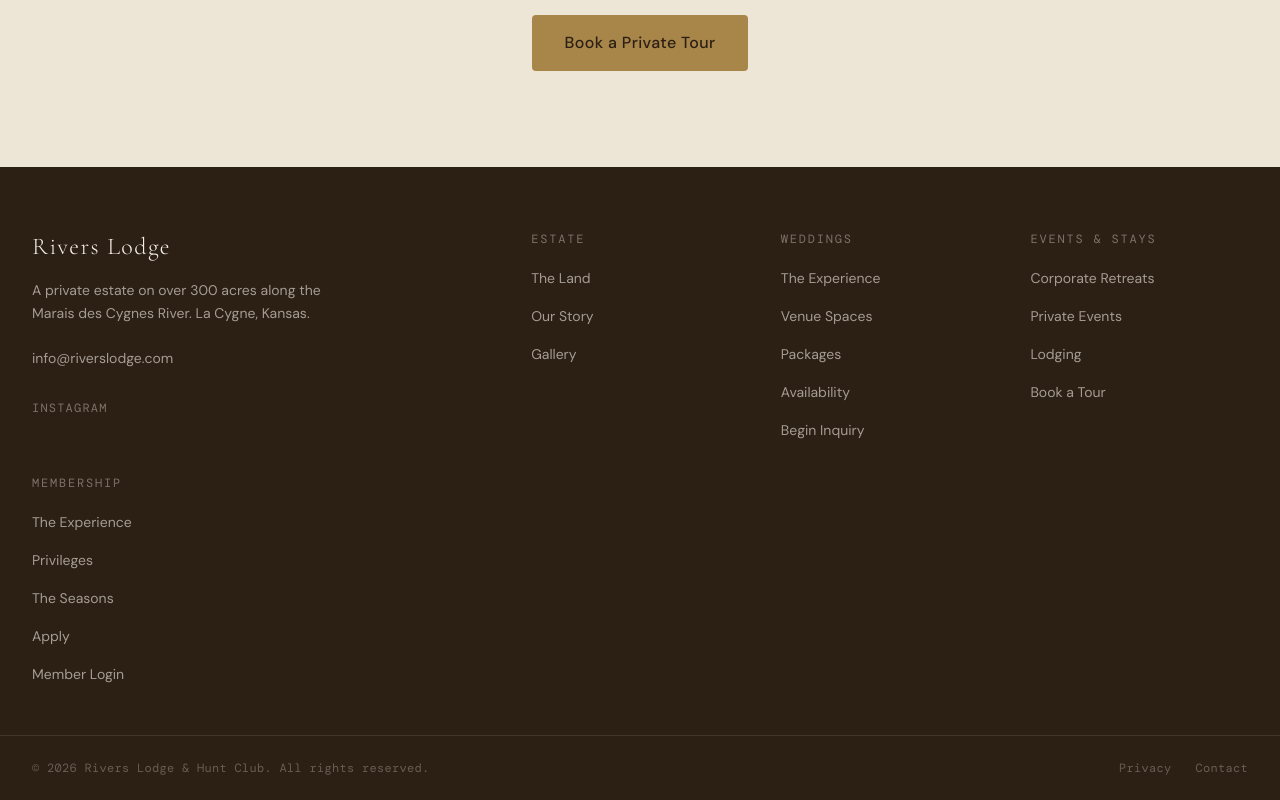
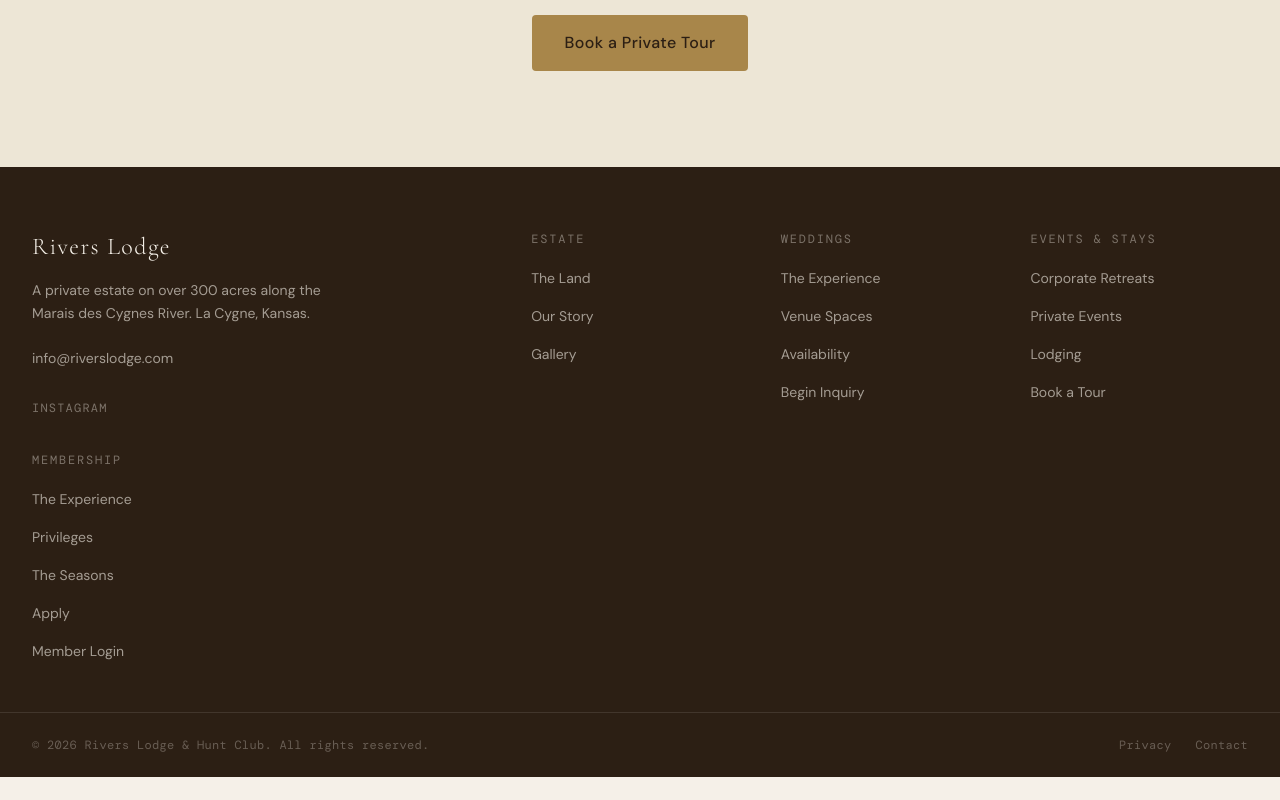
Before and after one commit to robertgrant-arch/rivers-lodge, a Next.js app: page / in a window 1280 px wide. Shown: the part 5678-6478 px from the top of the page. After the commit the page ends 6455 px from the top, so only its background shows below. Built offline with nearby package versions, Linux system fonts and the light colour scheme; no server answers.

Commit message:
fix: update footer links to point to existing pages, remove 404 sub-routes

```diff
--- a/components/site-footer.tsx
+++ b/components/site-footer.tsx
@@ -1,11 +1,13 @@
 import Link from 'next/link'
 import { SITE } from '@/lib/site'
+
 const FOOTER_LINKS = {
-  Estate: [{ label: 'The Land', href: '/estate/the-land' }, { label: 'Our Story', href: '/estate/our-story' }, { label: 'Gallery', href: '/gallery' }],
-  Weddings: [{ label: 'The Experience', href: '/weddings/experience' }, { label: 'Venue Spaces', href: '/weddings/venues' }, { label: 'Packages', href: '/weddings/packages' }, { label: 'Availability', href: '/weddings/availability' }, { label: 'Begin Inquiry', href: '/weddings/inquire' }],
-  'Events & Stays': [{ label: 'Corporate Retreats', href: '/events/corporate-retreats' }, { label: 'Private Events', href: '/events/private-events' }, { label: 'Lodging', href: '/lodging' }, { label: 'Book a Tour', href: '/contact' }],
-  Membership: [{ label: 'The Experience', href: '/membership/experience' }, { label: 'Privileges', href: '/membership/privileges' }, { label: 'The Seasons', href: '/membership/seasons' }, { label: 'Apply', href: '/membership/apply' }, { label: 'Member Login', href: '/login' }],
+  Estate: [{ label: 'The Land', href: '/estate' }, { label: 'Our Story', href: '/estate' }, { label: 'Gallery', href: '/gallery' }],
+  Weddings: [{ label: 'The Experience', href: '/weddings' }, { label: 'Venue Spaces', href: '/weddings#venue-spaces' }, { label: 'Availability', href: '/weddings#availability' }, { label: 'Begin Inquiry', href: '/contact' }],
+  'Events & Stays': [{ label: 'Corporate Retreats', href: '/events' }, { label: 'Private Events', href: '/events' }, { label: 'Lodging', href: '/lodging' }, { label: 'Book a Tour', href: '/contact' }],
+  Membership: [{ label: 'The Experience', href: '/membership' }, { label: 'Privileges', href: '/membership' }, { label: 'The Seasons', href: '/membership' }, { label: 'Apply', href: '/contact' }, { label: 'Member Login', href: '/login' }],
 }
+
 export function SiteFooter() {
   const year = new Date().getFullYear()
   return (
```
